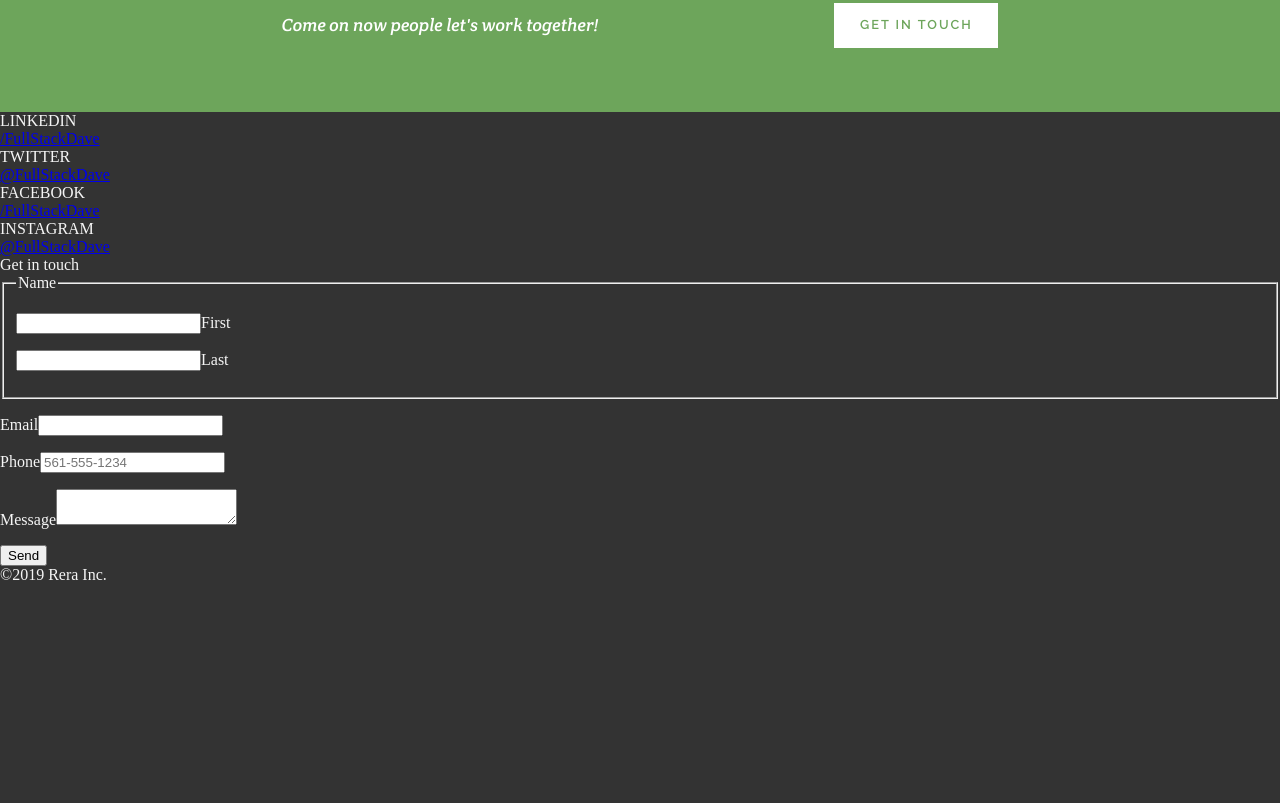
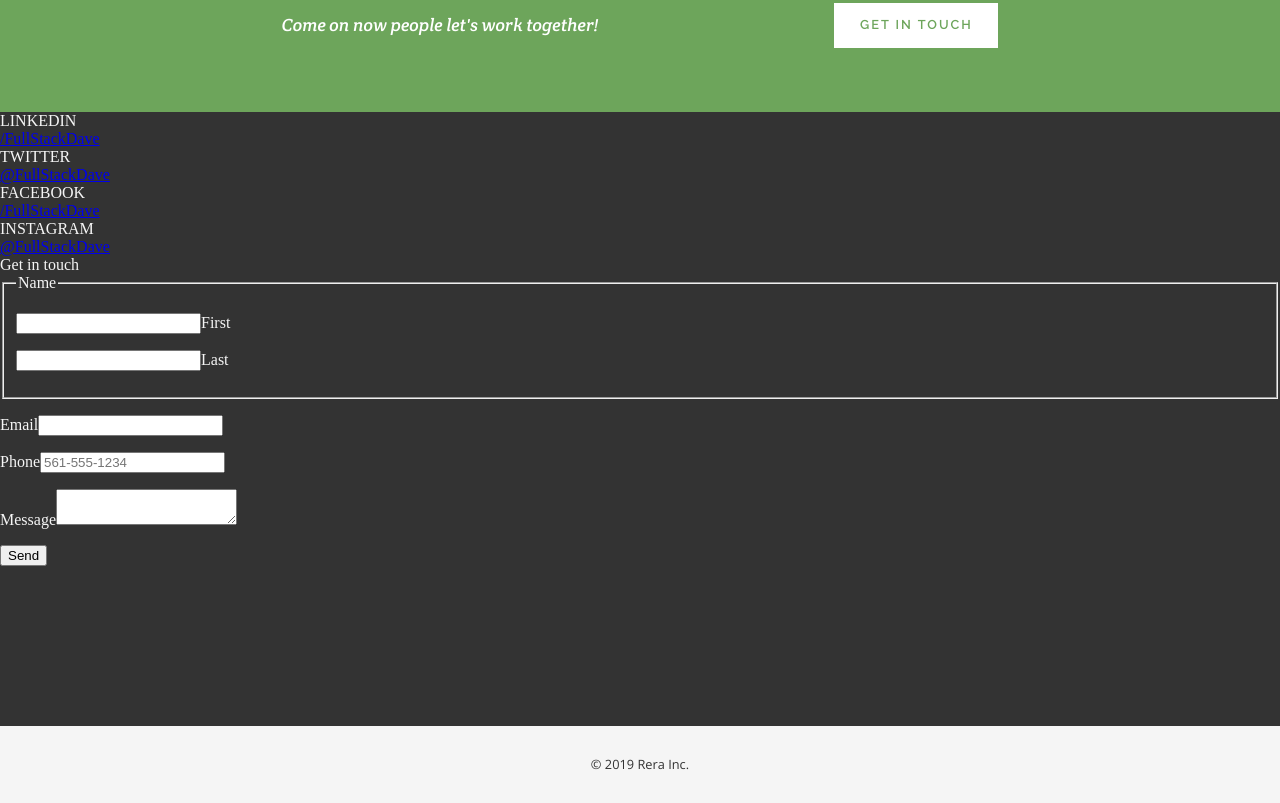
Before and after one commit to rera/davidcabrera.me, a Gatsby site: page / in a window 1280 px wide. Shown: the part 713-1516 px from the top of the page. Before the commit the page ends 1297 px from the top, so only its background shows below. Built offline with nearby package versions, Linux system fonts and the light colour scheme; Gatsby itself is replaced by a stand-in of ours.

Commit message:
style footer

```diff
--- a/src/components/footer.js
+++ b/src/components/footer.js
@@ -4,7 +4,7 @@ class Footer extends React.Component {
   render() {
     return (
 			<footer id="footer">
-				&copy;{(new Date().getFullYear())} {this.props.company}
+				&copy; {(new Date().getFullYear())} {this.props.company}
 			</footer>
 		)
   }
--- /dev/null
+++ b/src/styles/_footer.scss
@@ -0,0 +1,10 @@
+#footer {
+	background: $chalk;
+	margin: 20vh 0 0 0;
+	text-align: center;
+	font-family: $sans;
+	font-weight: $thin;
+	font-size: .8em;
+	line-height: 6em;
+	color: $slate;
+}
--- a/src/styles/main.scss
+++ b/src/styles/main.scss
@@ -4,6 +4,7 @@
 @import "hero";
 @import "about";
 @import "teaser";
+@import "footer";
 
 html, body, #___gatsby, div[role="group"], #page {
 	width: 100%;
```
